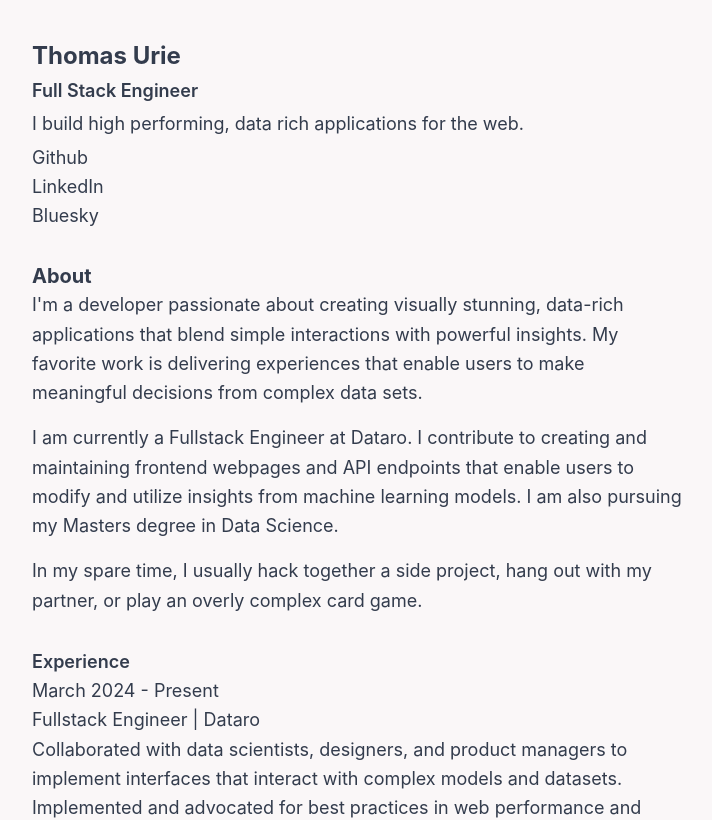
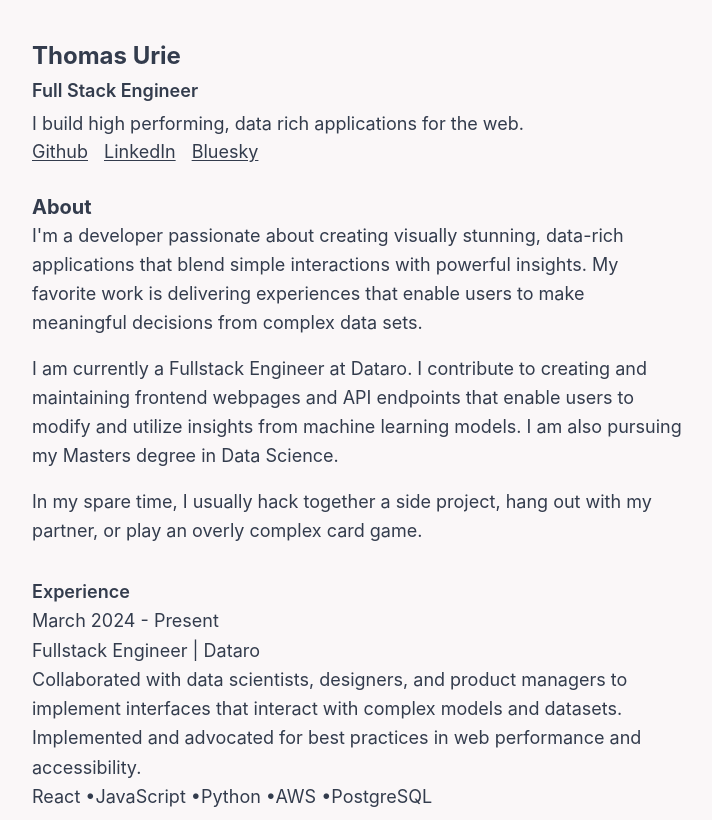
Before and after one commit to thomurie/portfolio, a SvelteKit app: page / in a window 1280 px wide. Shown: the top 820 px of the page, without its empty margins (283-995 px from the left). Built offline with nearby package versions, Linux system fonts and the light colour scheme; a web font is replaced by a local one.

Commit message:
create header component

```diff
--- /dev/null
+++ b/src/lib/header.svelte
@@ -0,0 +1,24 @@
+<script lang="ts">
+	import { mainLinks } from '$lib/data/mainLinks';
+</script>
+
+<header class="space-y-1">
+	<h1 class="text-2xl font-bold">Thomas Urie</h1>
+	<h2 class="font-semibold">Full Stack Engineer</h2>
+	<p>I build high performing, data rich applications for the web.</p>
+	<ul class="flex flex-row items-center justify-start gap-4">
+		{#each mainLinks as link}
+			<li>
+				<a
+					href={link.url}
+					target="_blank"
+					rel="noopener noreferrer"
+					aria-label={link.label}
+					class="block leading-none underline underline-offset-2 transition-colors duration-200 ease-in-out hover:text-blueCrayola focus:text-blueCrayola"
+				>
+					{link.name}
+				</a>
+			</li>
+		{/each}
+	</ul>
+</header>
--- a/src/routes/+page.svelte
+++ b/src/routes/+page.svelte
@@ -2,33 +2,23 @@
 	import About from '$lib/about.svelte';
 	import Experience from '$lib/experience.svelte';
 	import Footer from '$lib/footer.svelte';
-	import Projects from '$lib/projects.svelte';
+	import Header from '$lib/header.svelte';
 </script>
 
 <svelte:head>
 	<title>Thomas Urie</title>
+	<meta name="description" content="Thomas Urie's Portfolio" />
 	<meta property="og:title" content="Thomas Urie" />
 	<meta property="og:description" content="Thomas Urie's Portfolio" />
 	<meta property="og:type" content="website" />
 	<meta property="og:site_name" content="Thomas Urie" />
 	<!-- <meta property="og:url" content="https://t4.ftcdn.net/jpg/04/73/25/49/360_F_473254957_bxG9yf4ly7OBO5I0O5KABlN930GwaMQz.jpg" /> -->
-	<!-- <meta property="og:image" content="https://t4.ftcdn.net/jpg/04/73/25/49/360_F_473254957_bxG9yf4ly7OBO5I0O5KABlN930GwaMQz.jpg" /> -->
 </svelte:head>
-<div class="mx-auto my-10 max-w-[650px]">
-	<header class="space-y-1">
-		<h1 class="text-2xl font-bold">Thomas Urie</h1>
-		<h2 class="font-semibold">Full Stack Engineer</h2>
-		<p>I build high performing, data rich applications for the web.</p>
-		<ul>
-			<li><a href="https://localhost:5173/">Github</a></li>
-			<li><a href="https://localhost:5173/">LinkedIn</a></li>
-			<li><a href="https://localhost:5173/">Bluesky</a></li>
-		</ul>
-	</header>
+<div class="mx-auto my-10 max-w-[650px] px-4 md:px-0">
+	<Header />
 	<main class="mt-8 space-y-8">
 		<About />
 		<Experience />
-		<Projects />
 		<Footer />
 	</main>
 </div>
```
